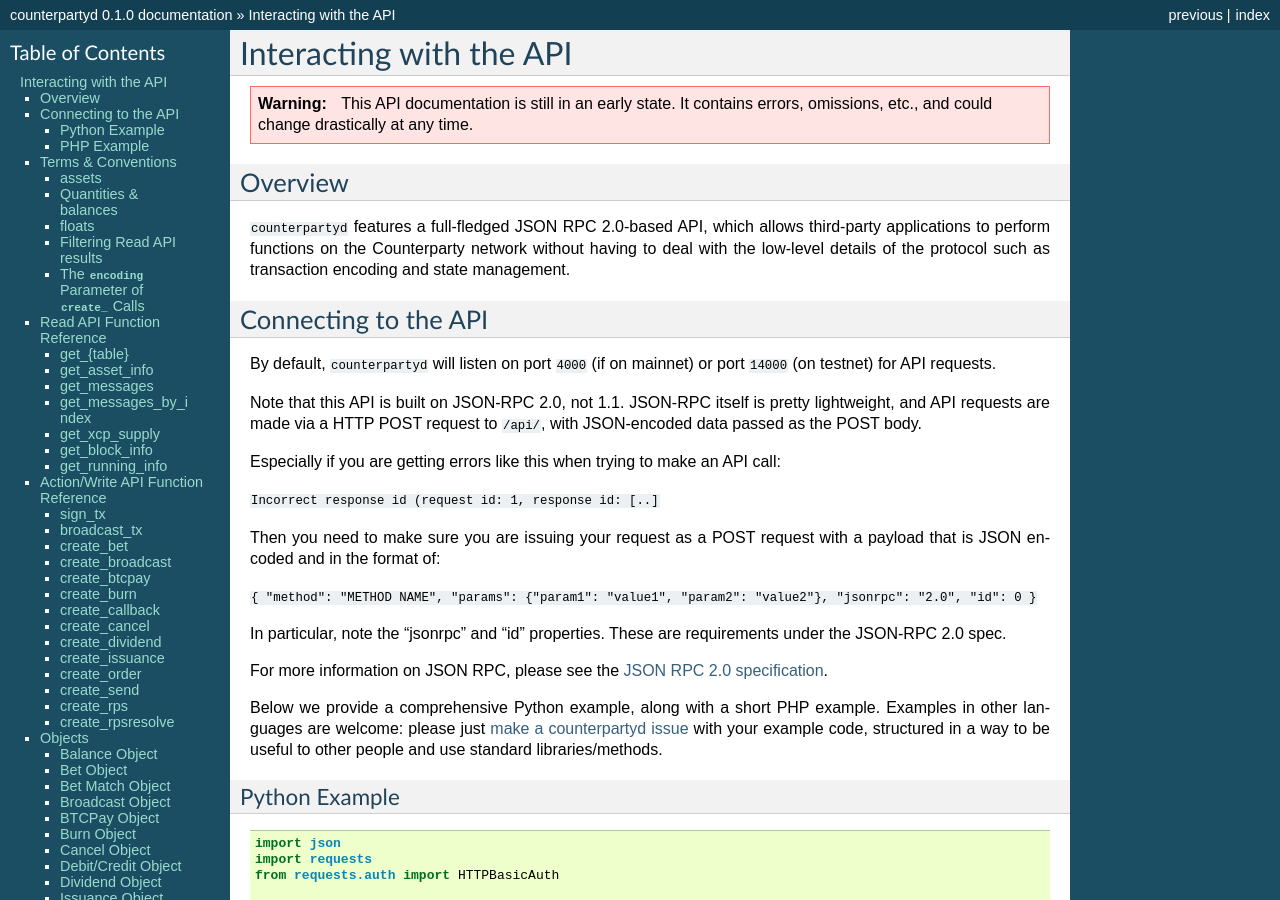
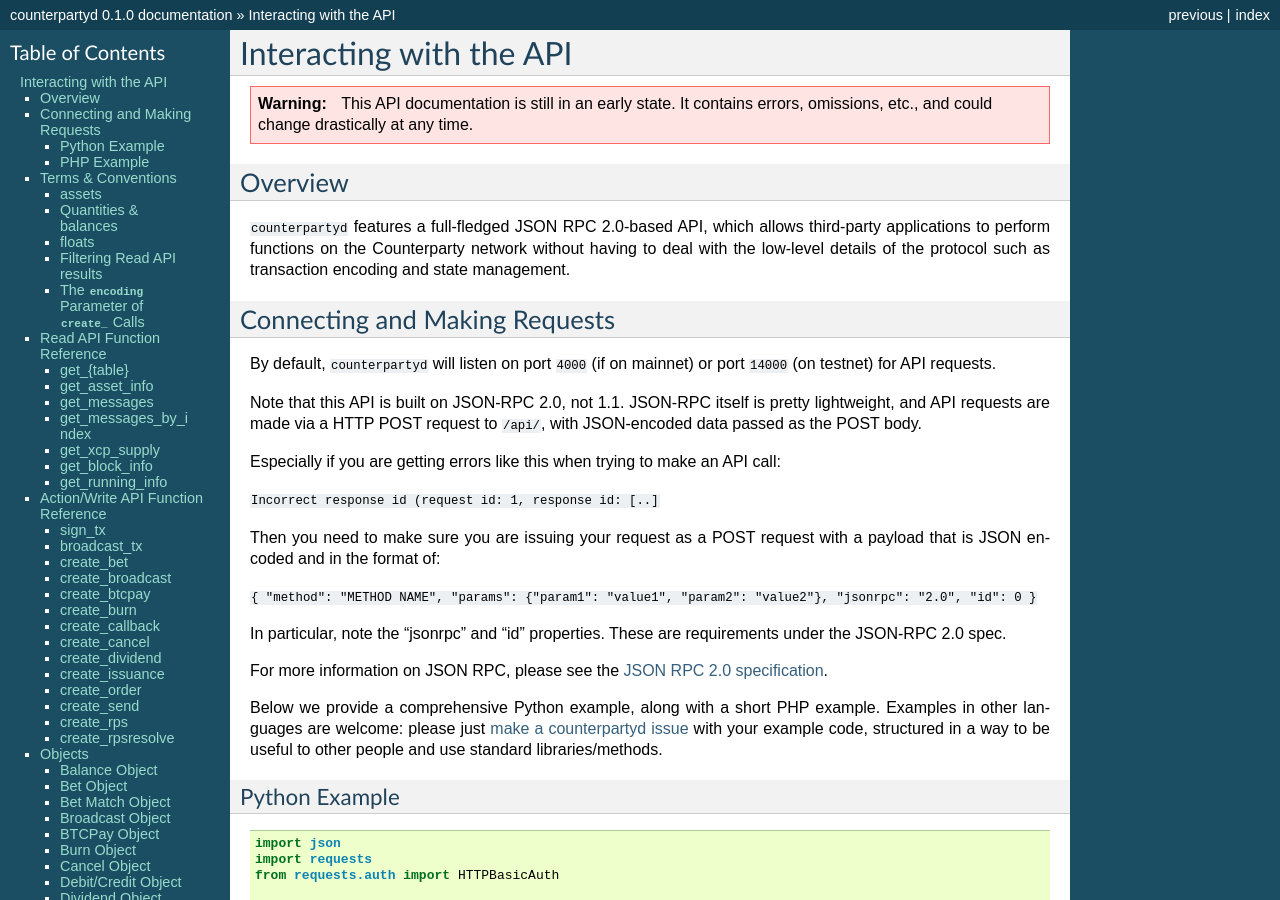
Before and after one commit to CounterpartyXCP/counterparty-core, a Sphinx documentation site: the page built from docs/API.rst, in a window 1280 px wide and 900 px high. Built offline with Sphinx 7.4.7, drawn with Linux system fonts in a browser that asks for light colours.

Commit message:
another API doc tweak

```diff
--- a/docs/API.rst
+++ b/docs/API.rst
@@ -15,8 +15,8 @@ without having to deal with the low‐level details of the protocol such as
 transaction encoding and state management.
 
 
-Connecting to the API
-----------------------
+Connecting and Making Requests
+---------------------------------
 
 By default, ``counterpartyd`` will listen on port ``4000`` (if on mainnet) or port ``14000`` (on testnet) for API
 requests.
```
